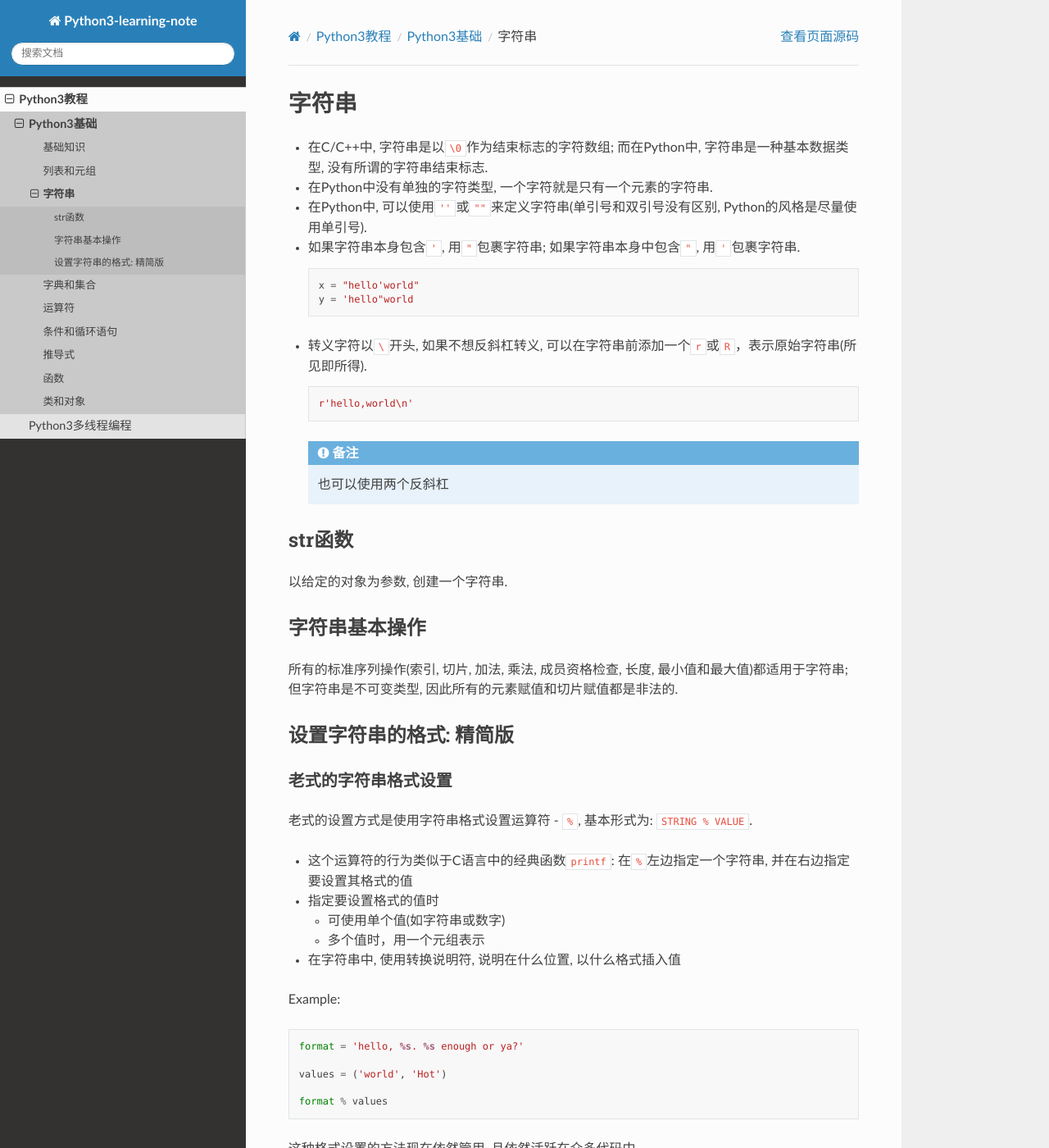
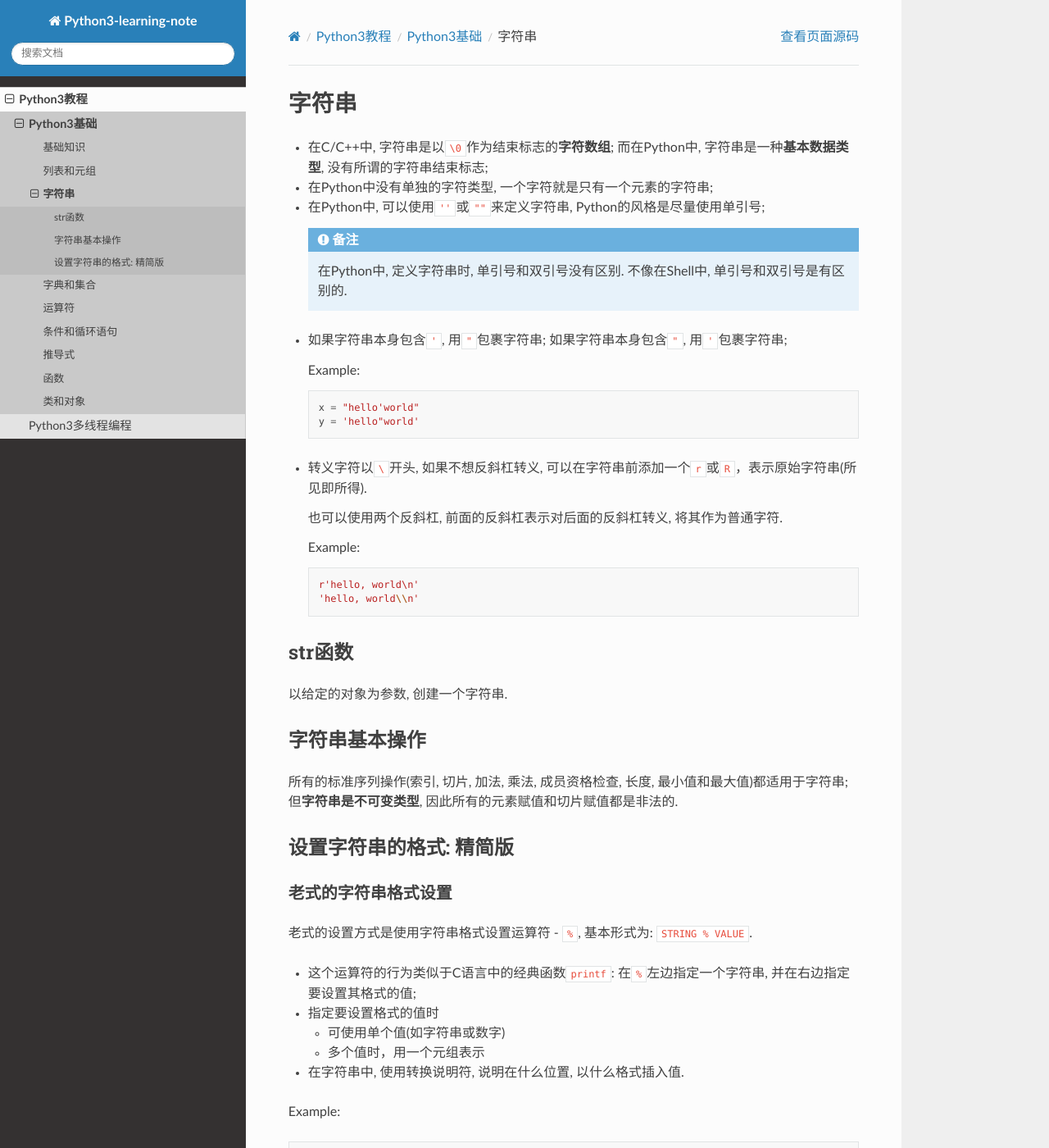
Before and after one commit to My-LearningNotes/Python3, a Sphinx documentation site: the page built from source/tutorial/basics/string.rst, in a window 1280 px wide and 1400 px high. Shown: the whole window at 82% size. Built offline with Sphinx 7.4.7 and the Read the Docs theme 2.0.0, drawn with Linux system fonts in a browser that asks for light colours; some of the changed text lies outside the part shown.

Commit message:
修改关于字符串的笔记

```diff
--- a/source/tutorial/basics/string.rst
+++ b/source/tutorial/basics/string.rst
@@ -1,41 +1,51 @@
 字符串
 ======
 
--  在C/C++中, 字符串是以\ ``\0``\ 作为结束标志的字符数组;
-   而在Python中, 字符串是一种基本数据类型, 没有所谓的字符串结束标志.
+-   在C/C++中, 字符串是以\ ``\0``\ 作为结束标志的\ **字符数组**\ ;
+    而在Python中, 字符串是一种\ **基本数据类型**\ , 没有所谓的字符串结束标志;
 
--  在Python中没有单独的字符类型, 一个字符就是只有一个元素的字符串.
+-   在Python中没有单独的字符类型, 一个字符就是只有一个元素的字符串;
 
--  在Python中, 可以使用\ ``''``\ 或\ ``""``\ 来定义字符串(单引号和双引号没有区别, Python的风格是尽量使用单引号).
+-   在Python中, 可以使用\ ``''``\ 或\ ``""``\ 来定义字符串, Python的风格是尽量使用单引号;
 
--  如果字符串本身包含\ ``'``, 用\ ``"``\ 包裹字符串;
-   如果字符串本身中包含\ ``"``, 用\ ``'``\ 包裹字符串.
+    .. note::
 
-   .. code:: python
+        在Python中, 定义字符串时, 单引号和双引号没有区别.
+        不像在Shell中, 单引号和双引号是有区别的.
 
-       x = "hello'world"
-       y = 'hello"world
+-   如果字符串本身包含\ ``'``, 用\ ``"``\ 包裹字符串; 如果字符串本身包含\ ``"``, 用\ ``'``\ 包裹字符串;
 
--  转义字符以\ ``\``\ 开头, 如果不想反斜杠转义, 可以在字符串前添加一个\ ``r``\ 或\ ``R``\ ，表示原始字符串(所见即所得).
+    Example:
 
-   .. code:: python
+    .. code-block:: python
 
-       r'hello,world\n'
+        x = "hello'world"
+        y = 'hello"world'
 
-   .. note::
+-   转义字符以\ ``\``\ 开头, 如果不想反斜杠转义, 可以在字符串前添加一个\ ``r``\ 或\ ``R``\ ，表示原始字符串(所见即所得).
 
-      也可以使用两个反斜杠
+    也可以使用两个反斜杠, 前面的反斜杠表示对后面的反斜杠转义, 将其作为普通字符.
+
+    Example:
+
+    .. code-block:: python
+
+        r'hello, world\n'
+        'hello, world\\n'
+
 
 str函数
 -------
 
 以给定的对象为参数, 创建一个字符串.
 
+
 字符串基本操作
 --------------
 
 所有的标准序列操作(索引, 切片, 加法, 乘法, 成员资格检查, 长度, 最小值和最大值)都适用于字符串;
-但字符串是不可变类型, 因此所有的元素赋值和切片赋值都是非法的.
+但\ **字符串是不可变类型**\ , 因此所有的元素赋值和切片赋值都是非法的.
+
 
 设置字符串的格式: 精简版
 ------------------------
@@ -45,56 +55,52 @@ str函数
 
 老式的设置方式是使用字符串格式设置运算符 - ``%``, 基本形式为: ``STRING % VALUE``.
 
--  这个运算符的行为类似于C语言中的经典函数\ ``printf``:
-   在\ ``%``\ 左边指定一个字符串, 并在右边指定要设置其格式的值
+-   这个运算符的行为类似于C语言中的经典函数\ ``printf``: 在\ ``%``\ 左边指定一个字符串, 并在右边指定要设置其格式的值;
 
--  指定要设置格式的值时
+-   指定要设置格式的值时
 
-   -  可使用单个值(如字符串或数字)
+    -   可使用单个值(如字符串或数字)
 
-   -  多个值时，用一个元组表示
+    -   多个值时，用一个元组表示
 
--  在字符串中, 使用转换说明符, 说明在什么位置, 以什么格式插入值
+-   在字符串中, 使用转换说明符, 说明在什么位置, 以什么格式插入值.
 
 Example:
 
-.. code:: python
+.. code-block:: python
 
-  format = 'hello, %s. %s enough or ya?'
-
-  values = ('world', 'Hot')
-
-  format % values
-
+    format = 'hello, %s. %s enough or ya?'
+    values = ('world', 'Hot')
+    format % values
 
 这种格式设置的方法现在依然管用, 且依然活跃在众多代码中.
+
 
 新式的字符串格式设置
 ~~~~~~~~~~~~~~~~~~~~
 
 编写新代码时, 应选择使用字符串方法\ ``format``.
 
--  在字符串中, 每个替换字段都用\ ``{}``\ 括起来, 其中可能为空,也可能包含索引, 名称,
-   还可能包含有关如何对相应的值进行转换和格式设置的信息;
+-   在字符串中, 每个替换字段都用\ ``{}``\ 括起来, 其中可能为空, 也可能包含索引, 名称, 还可能包含有关如何对相应的值进行转换和格式设置的信息;
 
--  在\ ``format``\ 方法中, 以序列或map的格式, 列出要格式化的值.
+-   在\ ``format``\ 方法中, 以序列或map的格式, 列出要格式化的值.
 
 对于替换字段, 可以有以下几种使用形式:
 
--  替换字段为空
+-   替换字段为空
 
-   按顺序依次对应\ ``format``\ 中的各个值.
+    根据替换字段的位置, 按顺序依次对应\ ``format``\ 中的各个值.
 
--  替换字段中使用索引
+-   替换字段中使用索引
 
-   按索引对应\ ``format``\ 中的各项, 使用索引时, 无需按顺序排列.
+    按索引对应\ ``format``\ 中的各项, 使用索引时, 无需按顺序排列.
 
--  在\ ``format``\ 中定义命名字段, 在替换字段中通过名称使用
+-   在\ ``format``\ 中定义命名字段, 在替换字段中通过名称使用
 
 Example:
 
-  .. code:: python
+.. code-block:: python
 
     '{} {} {}'.format('first', 'second', 'third')
     '{3} {0} {2} {1} {3} {0}'.format('be', 'not', 'or', 'to')
-    'name is {name}, age is {age}'.format(name='sylar',age=18)
+    'name is {name}, age is {age}'.format(name='sylar', age=18)
```
